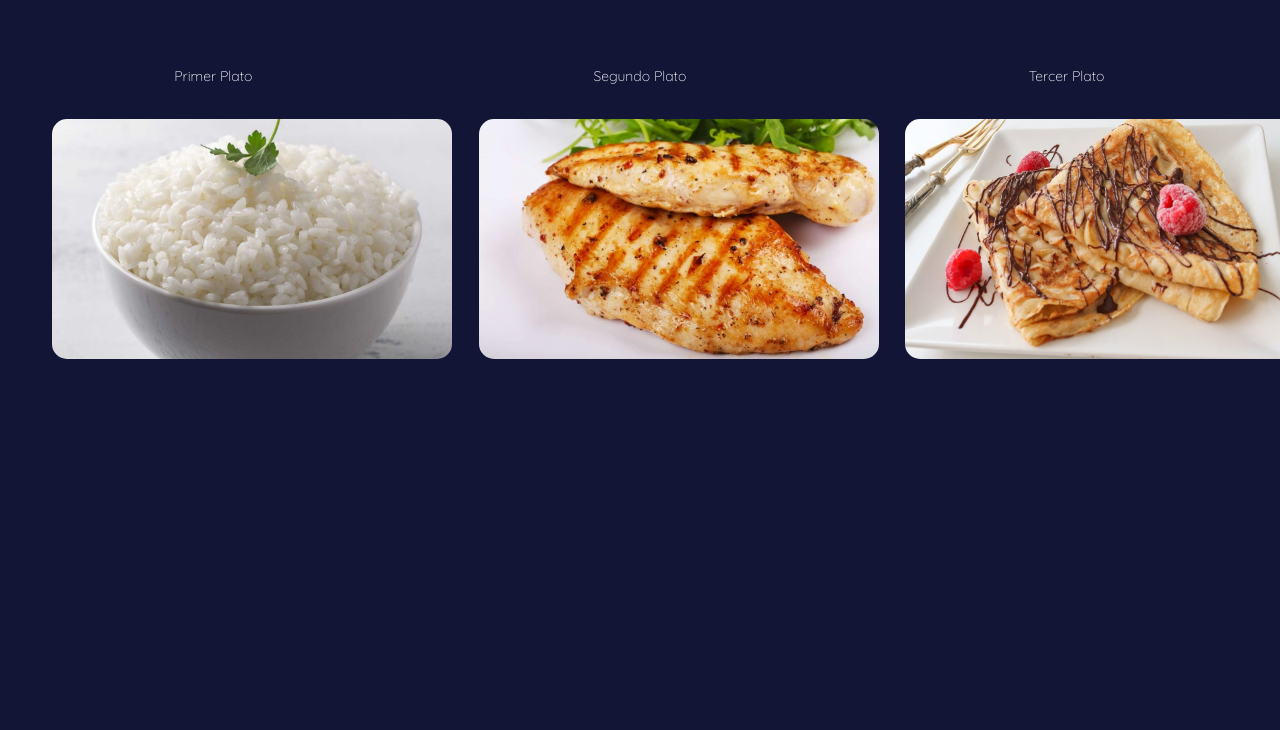
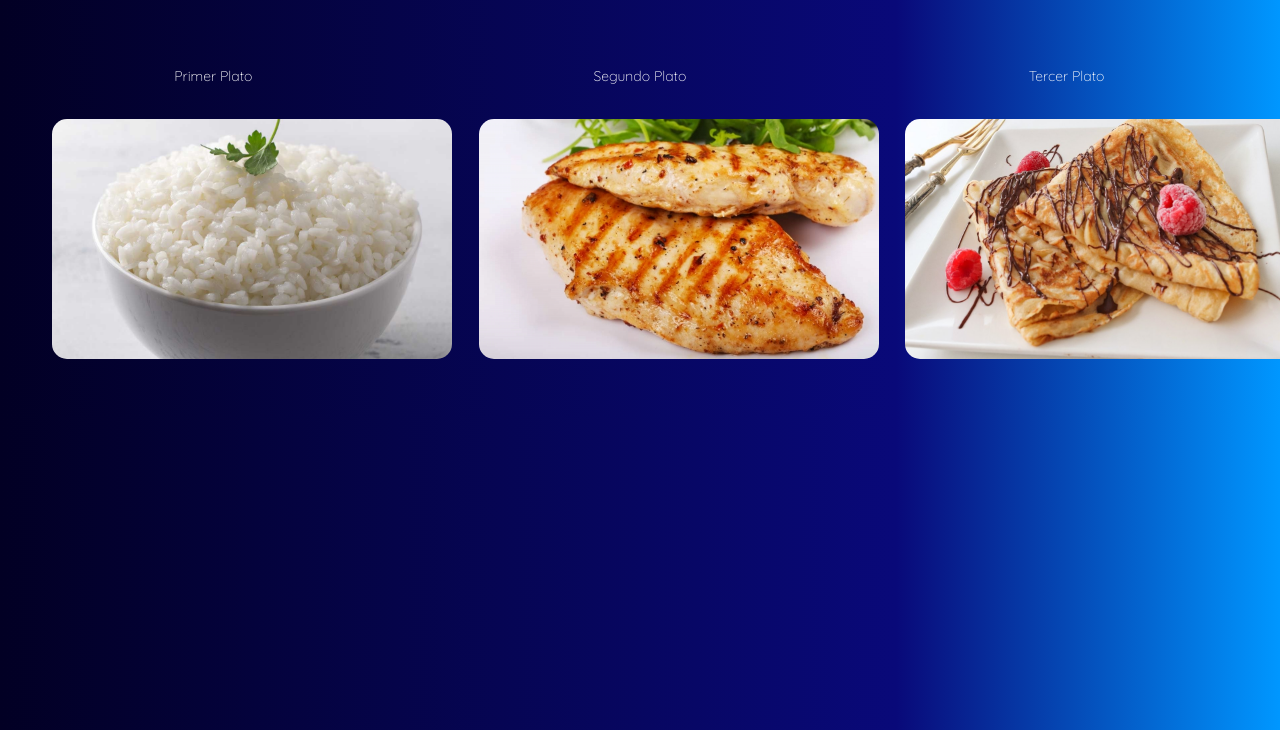
Before and after one commit to AdrianVazquezPascuas/ASIX1_M4UF1A4-2_menusaludable_AdrianVazquez, a plain HTML site: page index.html in a window 1280 px wide. Shown: the part 70-800 px from the top of the page. Drawn offline with Linux system fonts and the light colour scheme; a web font is replaced by a local one.

Commit message:
first commit

```diff
--- a/css/styles.css
+++ b/css/styles.css
@@ -2,7 +2,8 @@
 html {
     font-size: 14px;
     font-family: 'Quicksand', sans-serif;
-    background-color: #121536;
+    background: rgb(2,0,36);
+    background: linear-gradient(90deg, rgba(2,0,36,1) 0%, rgba(9,9,121,1) 70%, rgba(0,151,255,1) 100%);
 }
 
 
```
